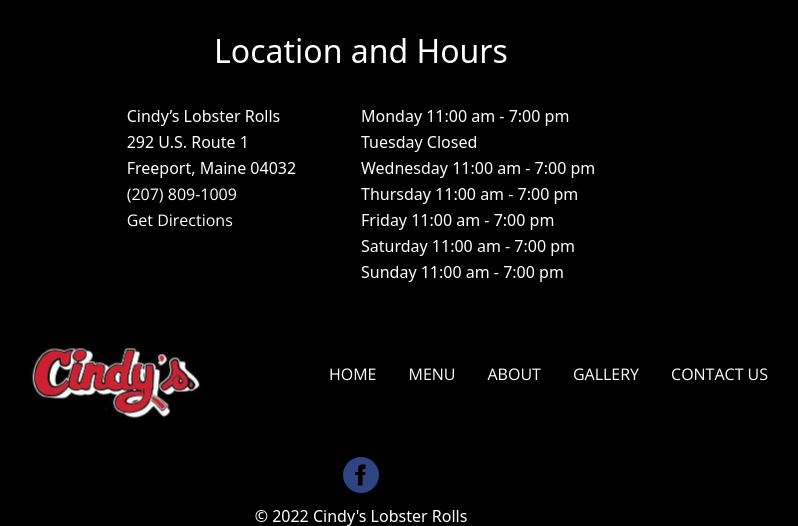
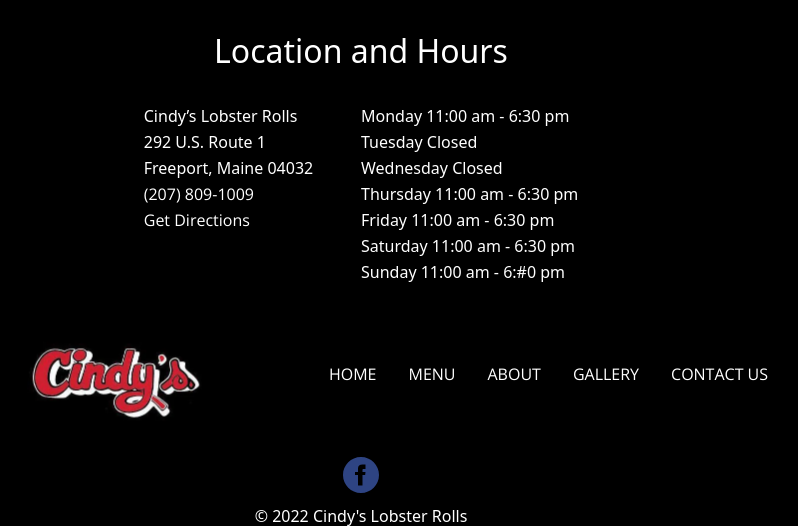
Before and after one commit to tallen1985/cindysLobsterRolls, a PHP site: page /index.php in a window 1280 px wide. Shown: the part 2378-2904 px from the top of the page, without its empty margins (279-1077 px from the left). Run offline with PHP 8.4, Linux system fonts and the light colour scheme.

Commit message:
tweak hours

```diff
--- a/contact.php
+++ b/contact.php
@@ -24,13 +24,13 @@ include_once "header.php";
             </div>
             <div class="column">
                 <p>
-                    Monday 11:00 am - 7:00 pm<br>
+                    Monday 11:00 am - 6:30 pm<br>
                     Tuesday Closed<br>
-                    Wednesday 11:00 am - 7:00 pm<br>
-                    Thursday 11:00 am - 7:00 pm<br>
-                    Friday 11:00 am - 7:00 pm<br>
-                    Saturday 11:00 am - 7:00 pm<br>
-                    Sunday 11:00 am - 7:00 pm<br>
+                    Wednesday Closed<br>
+                    Thursday 11:00 am - 6:30 pm<br>
+                    Friday 11:00 am - 6:30 pm<br>
+                    Saturday 11:00 am - 6:30 pm<br>
+                    Sunday 11:00 am - 6:#0 pm<br>
                 </p>
             </div>
         </div>
```
